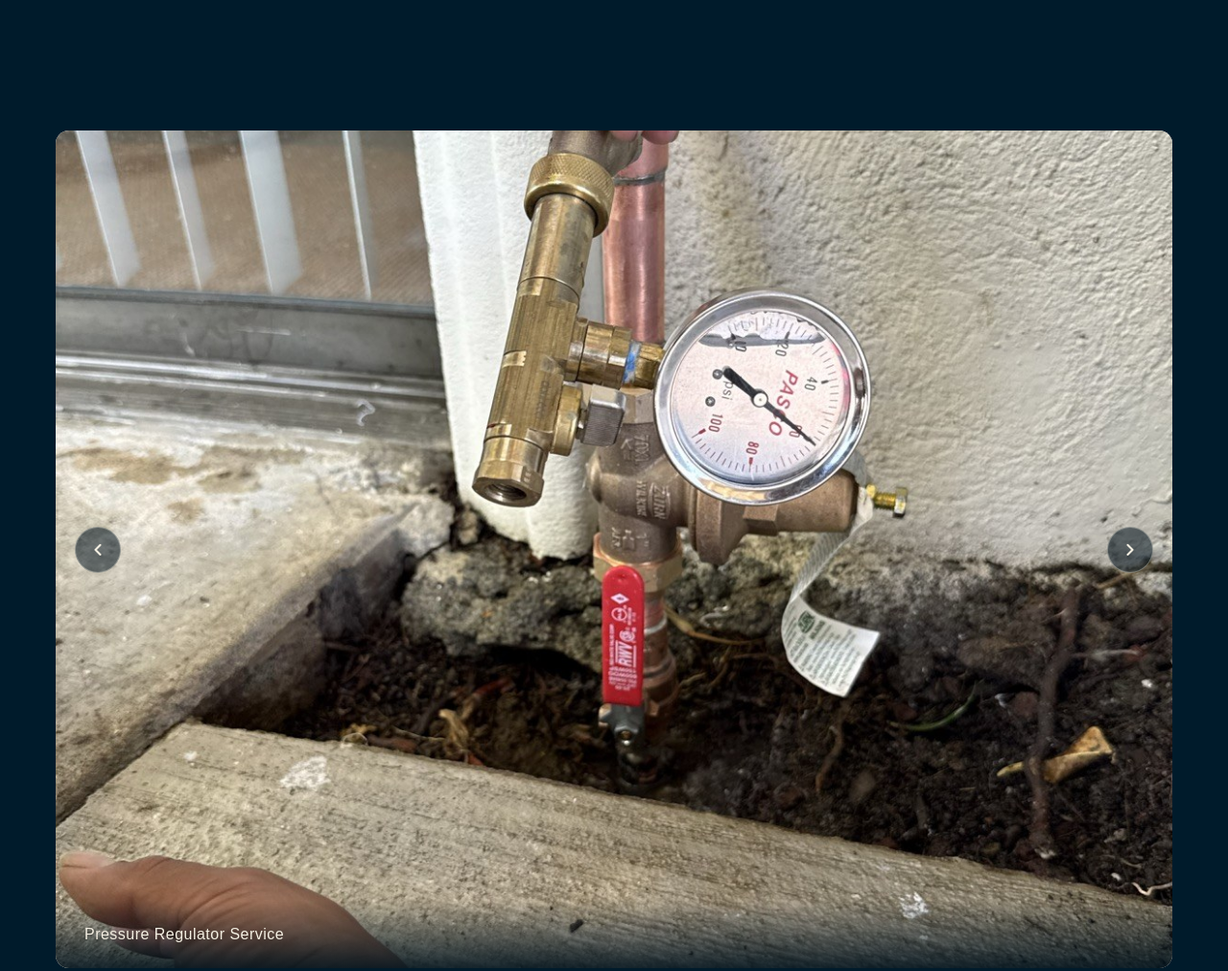
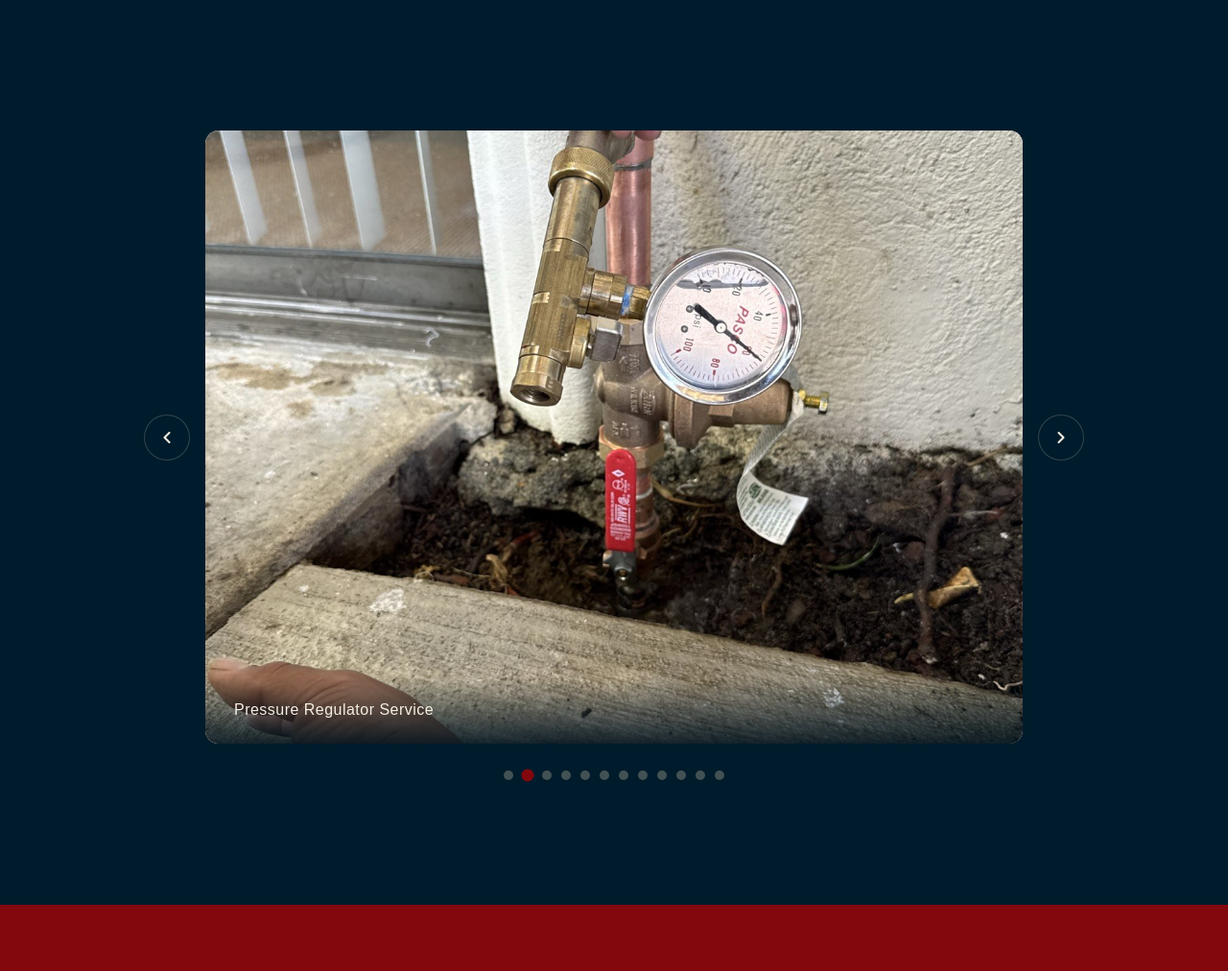
Before and after one commit to dot-jaypeg/integrity-quality-plumbing, a website: page gallery.html in a window 1280 px wide. Shown: the part 440-1452 px from the top of the page at 96% size. Drawn offline with Linux system fonts and the light colour scheme; a web font is replaced by a local one.

Commit message:
Apply the homepage carousel treatment to the Gallery page
Same sizing (980px, centered) and arrows-outside-the-photo layout as
the homepage's gallery section, for visual consistency across both
carousels. White background and photo set are unaffected.

Co-Authored-By: Claude Sonnet 5 <noreply@anthropic.com>

```diff
--- a/gallery.html
+++ b/gallery.html
@@ -51,8 +51,12 @@
   <!-- GALLERY -->
   <section class="gallery gallery-page">
     <div class="container">
-      <div class="carousel-wrap reveal">
-        <div class="carousel">
+      <div class="carousel-wrap carousel-compact reveal">
+        <div class="carousel-row">
+          <button class="carousel-arrow prev" aria-label="Previous photo">
+            <svg viewBox="0 0 24 24" fill="none" stroke="currentColor" stroke-width="2.5" stroke-linecap="round" stroke-linejoin="round"><polyline points="15 18 9 12 15 6"></polyline></svg>
+          </button>
+          <div class="carousel">
           <div class="carousel-track">
             <div class="carousel-slide">
               <img src="assets/images/gallery/tankless-install.jpg" alt="Tankless water heater installation">
@@ -104,9 +108,7 @@
             </div>
           </div>
 
-          <button class="carousel-arrow prev" aria-label="Previous photo">
-            <svg viewBox="0 0 24 24" fill="none" stroke="currentColor" stroke-width="2.5" stroke-linecap="round" stroke-linejoin="round"><polyline points="15 18 9 12 15 6"></polyline></svg>
-          </button>
+          </div>
           <button class="carousel-arrow next" aria-label="Next photo">
             <svg viewBox="0 0 24 24" fill="none" stroke="currentColor" stroke-width="2.5" stroke-linecap="round" stroke-linejoin="round"><polyline points="9 18 15 12 9 6"></polyline></svg>
           </button>
```
